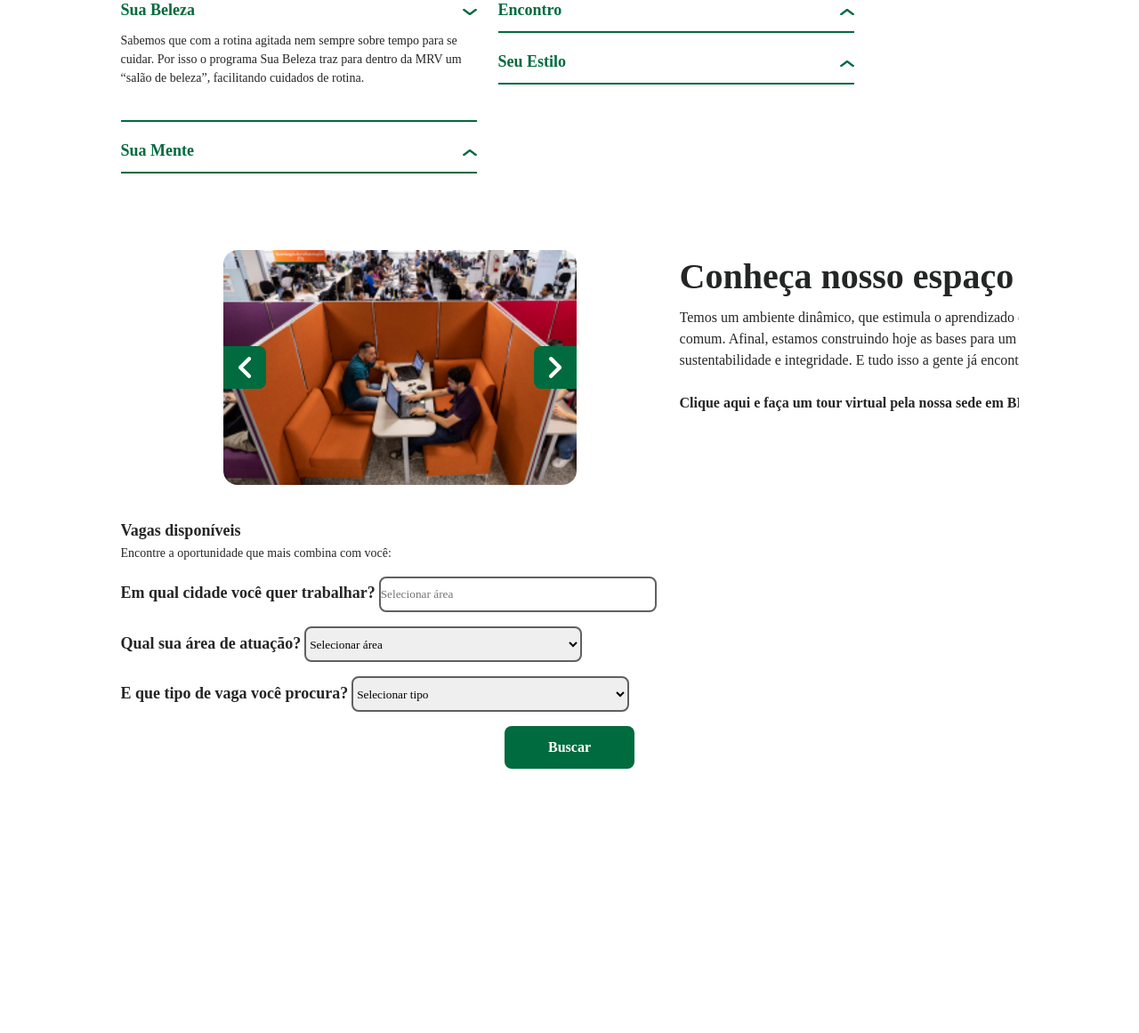
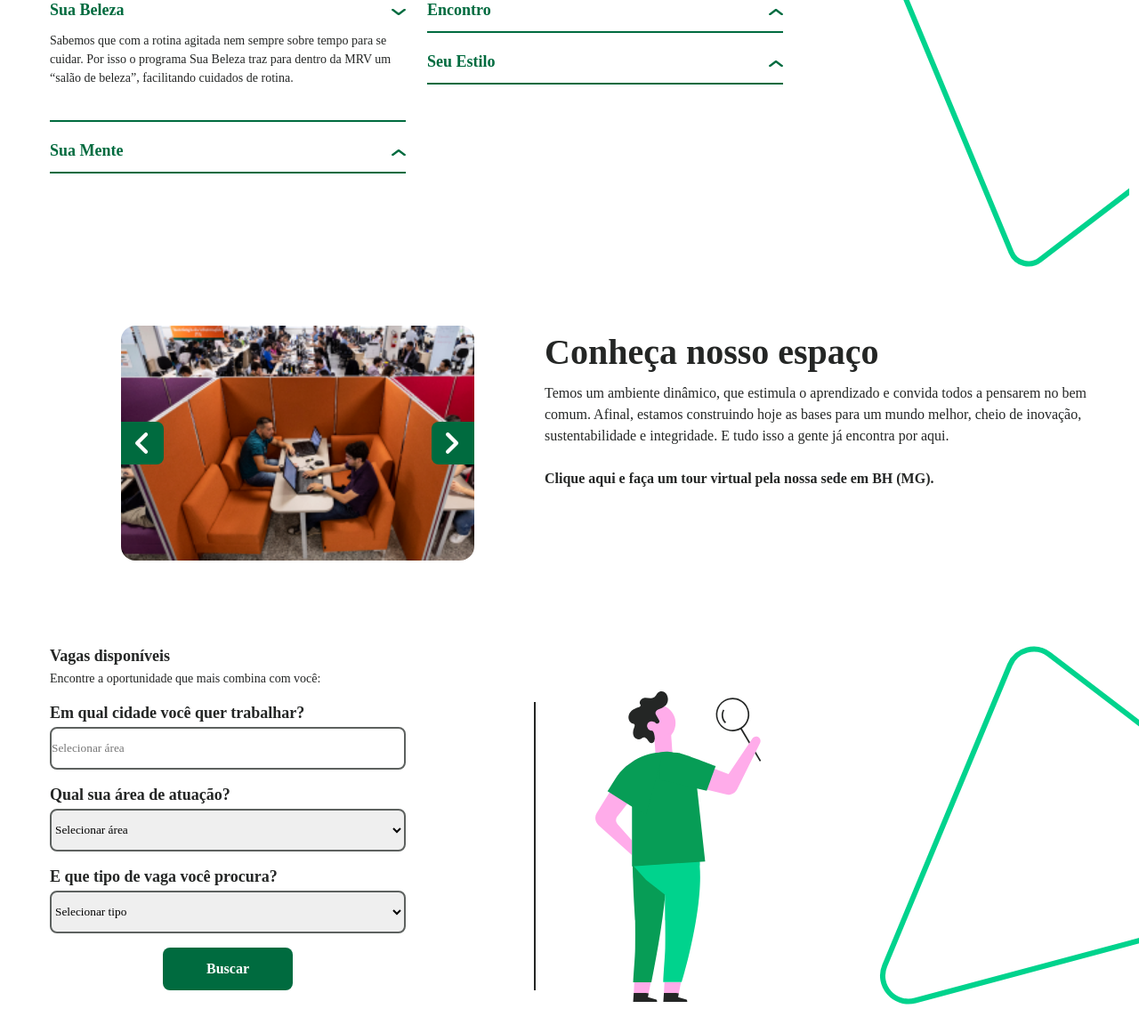
Before and after one commit to leoalves-15/TestePenseOpen, a website: page index.html in a window 1280 px wide. Shown: the part 860-2021 px from the top of the page at 89% size. Before the commit the page ends 1756 px from the top, so only its background shows below. Drawn offline with Linux system fonts and the light colour scheme.

Commit message:
feature: vacancies descktop

```diff
--- a/Assets/Src/Scripts/index.js
+++ b/Assets/Src/Scripts/index.js
@@ -10,3 +10,6 @@ function next(id){
 function back(id){
     document.getElementById(id).scrollLeft -= width;
 }
+window.onload = () => {
+    console.log("teste")
+}
--- a/Assets/Src/Styles/index.scss
+++ b/Assets/Src/Styles/index.scss
@@ -55,6 +55,13 @@ $black-text : #242625;
     border-radius: 8px;
     width: 312px;
     height: 40px;
+}
+@mixin inputsDescktop {
+    border: 2px solid #5D615F;
+    box-sizing: border-box;
+    border-radius: 8px;
+    width: 400px;
+    height: 48px;
 }
 .Container-All{
     width: 100vw;
@@ -264,6 +271,7 @@ $black-text : #242625;
 }
 .Container-Vacancies{
     margin-top: 40px;
+    .First-Vacancies{
         > h2{
             @include Call-To-Action($black-text, 22px, 700 );
             margin-bottom: 4px;
@@ -271,6 +279,10 @@ $black-text : #242625;
         > p{
             @include text();
             margin-bottom: 16px;
+        }
+    }
+    .Second-Vacancies, .Third-Vacancies{
+        display: none;
     }
     .form{
         .Form-Row{
@@ -294,12 +306,12 @@ $black-text : #242625;
 }
 @media (min-width:1023px) {
     *{
-        overflow-x: hidden;
+       // overflow-x: hidden;
     }
     .Contain-All{
-        display: flex;
-        flex-direction: column;
-        align-items: center;
+        // display: flex;
+        // flex-direction: column;
+        // align-items: center;
         .Container-Header{
             >img {
                 display: none;
@@ -372,6 +384,10 @@ $black-text : #242625;
                             margin-right: 24px;
                         }
                     }
+                    .Accordion-Imagem{
+                        margin-right: calc((21% - 200px)*(-1));
+                        margin-top: calc((8%)* (-1));
+                    }
                 }
             }
             .Container-Space{
@@ -404,6 +420,38 @@ $black-text : #242625;
                     }
                 }
             }
+            .Container-Vacancies{
+                display: flex;
+                margin-top: 96px;
+                justify-content: space-between;
+                .First-Vacancies{
+                    width: 546px;
+                }
+                .Second-Vacancies{
+                    margin-top: 51px;
+                    margin-left: -120px;
+                    display: flex;
+                }
+                .Third-Vacancies{
+                    display: flex;
+                    margin-right: -60px;
+                }
+                .form{
+                    border-right: 2px solid $black-text;
+                    display: flex;
+                    flex-direction: column;
+                    .Form-Row{
+                        display: flex;
+                        flex-direction: column;
+                        > input, > select{
+                            @include inputsDescktop();
+                        }
+                    }
+                    .Container-Vacancies-CTA{
+                        width: 400px;
                     }
                 }
             }
+        }
+    }
+}
--- a/index.html
+++ b/index.html
@@ -108,9 +108,9 @@
                                     </div>
                                 </div>
                             </div>
-                            <!-- <div class="Accordion-Imagem">
+                            <div class="Accordion-Imagem">
                                 <img  src="./Assets/Src/Images/Grafismo.svg" alt="">
-                            </div> -->
+                            </div>
                         </div>
                     </div>
                     <div class="Container-Space">
@@ -142,6 +142,7 @@
                         </div>
                     </div>
                     <div class="Container-Vacancies">
+                        <div class="First-Vacancies">
                             <h2>Vagas disponíveis</h2>
                             <p>Encontre a oportunidade que mais combina com você:</p>
                             <div class="form">
@@ -161,9 +162,16 @@
                                         <option value="" selected="true" disabled="disabled">Selecionar tipo</option>
                                     </select>
                                 </div>
-                        </div>
                                 <div class="Container-Vacancies-CTA">
                                     <button>Buscar</button>
+                                </div>
+                            </div>
+                        </div>
+                        <div class="Second-Vacancies">
+                            <img src="./Assets/Src/Images/Ilustração.svg" alt="">
+                        </div>
+                        <div class="Third-Vacancies">
+                            <img src="./Assets/Src/Images/Grafismo2.svg" alt="">
                         </div>
                     </div>
                 </div>
--- a/package.json
+++ b/package.json
@@ -4,7 +4,8 @@
   "description": "",
   "main": "index.js",
   "scripts": {
-    "test": "echo \"Error: no test specified\" && exit 1"
+    "test": "echo \"Error: no test specified\" && exit 1",
+    "sass": "sass --watch ./Assets/Src/Styles/index.scss ./Assets/Src/Styles/index.css"
   },
   "repository": {
     "type": "git",
```
Also changed, not shown: Assets/Src/Images/Grafismo2.svg (added), Assets/Src/Images/Ilustração.svg (added), Assets/Src/Styles/index.css, 1 other file. Lines whose indentation alone changed are shown as unchanged.
